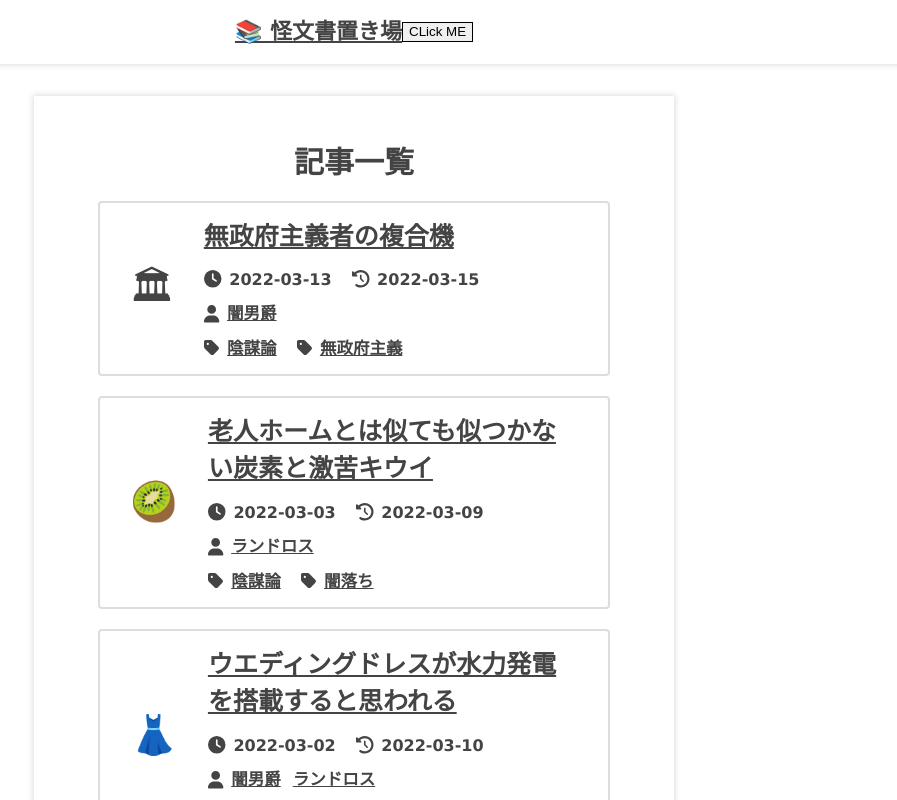
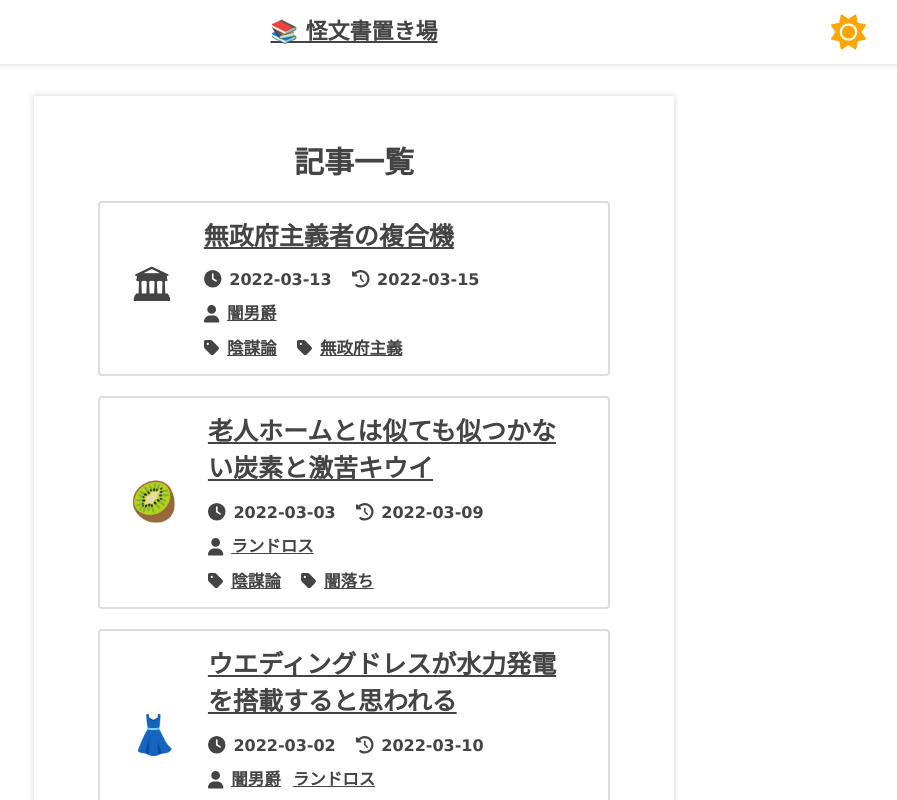
Before and after one commit to kento-yoshidu/_old, a Next.js app: page / in a window 1280 px wide. Shown: the top 800 px of the page, without its empty margins (286-1183 px from the left). Built offline with nearby package versions, Linux system fonts and the light colour scheme.

Commit message:
✨ #75 UI作成

```diff
--- a/src/components/postList.tsx
+++ b/src/components/postList.tsx
@@ -1,5 +1,9 @@
 import React from "react"
 import Link from "next/link"
+
+import { Item } from "../types/types"
+
+import * as Styles from "../styles/postList.module.scss"
 
 import { FontAwesomeIcon } from "@fortawesome/react-fontawesome"
 import {
@@ -9,9 +13,9 @@ import {
   faTag
 } from "@fortawesome/free-solid-svg-icons"
 
-import { Item } from "../types/types"
-
-import * as Styles from "../styles/postList.module.scss"
+import "@fortawesome/fontawesome-svg-core/styles.css"
+import { config } from "@fortawesome/fontawesome-svg-core"
+config.autoAddCss = false
 
 interface Props {
   allPosts: Item[];
--- a/src/components/switchTheme.tsx
+++ b/src/components/switchTheme.tsx
@@ -1,6 +1,18 @@
 import React, { useEffect, useState } from "react"
 
+import * as Styles from "../styles/switchTheme.module.scss"
+
 type Theme = "light" | "dark"
+
+import { FontAwesomeIcon } from "@fortawesome/react-fontawesome"
+import {
+  faSun,
+  faMoon
+} from "@fortawesome/free-solid-svg-icons"
+
+import "@fortawesome/fontawesome-svg-core/styles.css"
+import { config } from "@fortawesome/fontawesome-svg-core"
+config.autoAddCss = false
 
 export const SwitchTheme = () => {
   const [theme, setTheme] = useState<Theme>("light")
@@ -31,8 +43,21 @@ export const SwitchTheme = () => {
   }, [theme])
 
   return (
-    <button onClick={clickHandle}>
-      CLick ME
+    <button
+      className={Styles.button}
+      onClick={clickHandle}
+    >
+      {theme === "light" ? (
+        <FontAwesomeIcon
+          className={Styles.sun}
+          icon={faSun}
+        />
+      ) : (
+        <FontAwesomeIcon
+          icon={faMoon}
+          className={Styles.moon}
+        />
+      )}
     </button>
   )
 }
--- a/src/scss/_global.scss
+++ b/src/scss/_global.scss
@@ -34,6 +34,6 @@ body {
 }
 
 body[data-theme="dark"] {
-  --bg-color: #111;
-  --text-color: #fff;
+  --bg-color: #161b22;
+  --text-color: #c9d1d9;
 }
--- a/src/scss/reset.scss
+++ b/src/scss/reset.scss
@@ -244,3 +244,12 @@ template {
 [hidden] {
   display: none;
 }
+
+button{
+  background-color: transparent;
+  border: none;
+  cursor: pointer;
+  outline: none;
+  padding: 0;
+  appearance: none;
+}
--- a/src/styles/header.module.scss
+++ b/src/styles/header.module.scss
@@ -12,8 +12,4 @@
 
 .headerTitle {
   font-size: clamp(1.8rem, 4vw, 2.2rem);
-
-  a {
-    color: var(--text-color);
-  }
 }
--- a/src/styles/postList.module.scss
+++ b/src/styles/postList.module.scss
@@ -25,7 +25,7 @@
 }
 
 .postTitle {
-  color: #444;
+  color: var(--text-color);
   font-size: clamp(1.65rem, 2vw, 2.5rem);
   line-height: 1.5;
   font-weight: bold;
@@ -70,13 +70,4 @@
   margin-right: 20px;
   font-size: clamp(1.3rem, 1.8vw, 1.65rem);
   font-weight: 900;
-
-  a {
-    color: #444;
-    transition: 0.3s;
-
-    &:hover {
-      color: var(--main-color);
-    }
-  }
 }
--- /dev/null
+++ b/src/styles/switchTheme.module.scss
@@ -0,0 +1,18 @@
+.button {
+  position: absolute;
+  top: 50%;
+  right: 10vw;
+  transform: translateY(-50%);
+
+  svg {
+    font-size: 3.5rem;
+  }
+}
+
+.sun {
+  color: orange;
+}
+
+.moon {
+  color: yellow;
+}
--- /dev/null
+++ b/src/styles/switchTheme.module.scss.d.ts
@@ -0,0 +1,3 @@
+export const button: string;
+export const moon: string;
+export const sun: string;
```
